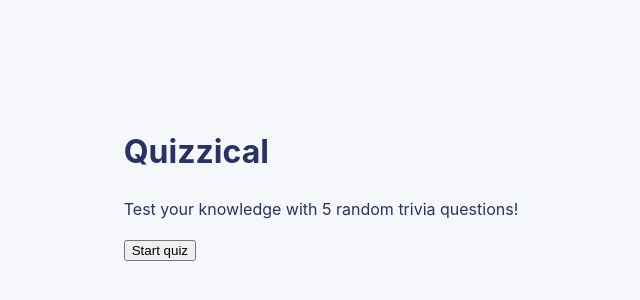
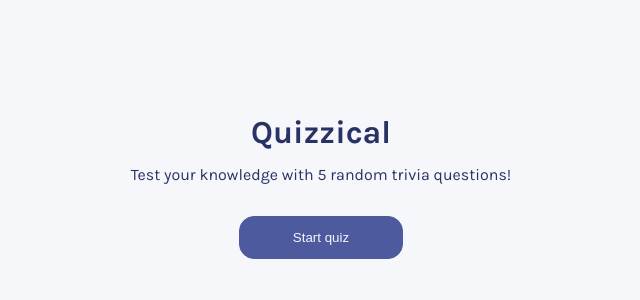
Before and after one commit to fab44-cloud/quiz-app, a React (Vite) app: page / in a window 1280 px wide. Shown: the part 216-516 px from the top of the page, without its empty margins (319-959 px from the left). Built offline with nearby package versions, Linux system fonts and the light colour scheme.

Commit message:
style: add colors to enhance the look of the start screen text

```diff
--- a/src/index.css
+++ b/src/index.css
@@ -1,5 +1,5 @@
 :root {
-  font-family: Inter, system-ui, Avenir, Helvetica, Arial, sans-serif;
+  font-family: "Karla", sans-serif;
   line-height: 1.5;
   color: #293264;
   background-color: #F5F7FB;
@@ -11,6 +11,34 @@ body {
   justify-content: center;
   align-items: center;
   min-height: 100vh;
+}
+
+div.start-screen-container {
+  text-align: center;
+  display: flex;
+  flex-direction: column;
+  align-items: center;
+}
+
+div.start-screen-container > h1 {
+  font-weight: 700;
+  font-size: 2rem;
+  margin: 0 0 0.2em 0;
+}
+
+div.start-screen-container > p {
+  margin: 0 0 1.8em 0;
+  font-weight: 400;
+}
+
+div.start-screen-container > button {
+  background-color: #4D5B9E;
+  padding: 1em 4em;
+  border-radius: 15px;
+  border: 1px solid #4D5B9E;
+  color: #F5F7FB;
+  font-weight: 500;
+  cursor: pointer;
 }
 
 .choice-btn {
```
